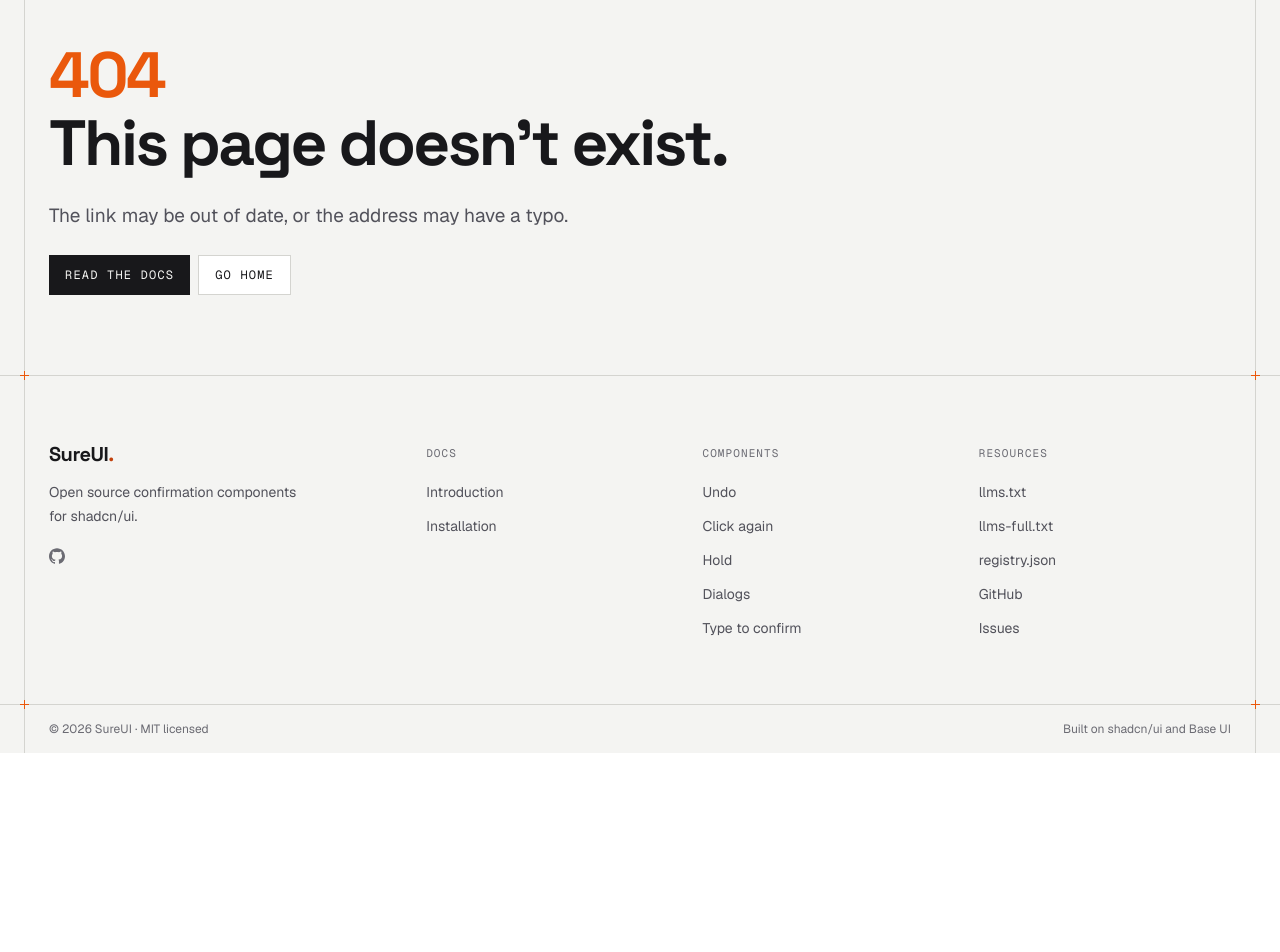
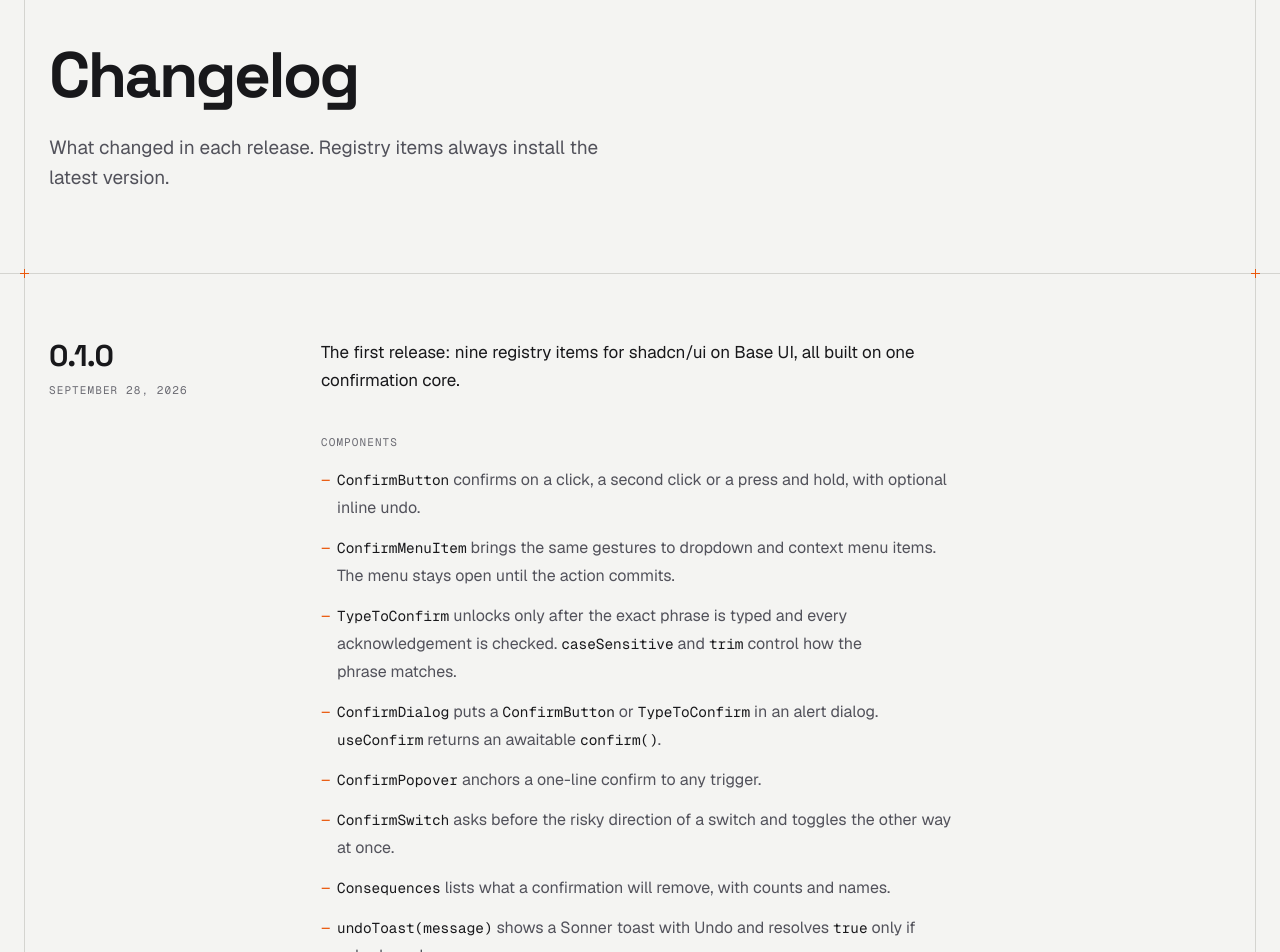
Before and after one commit to aidankmcalister/sureui, a Next.js app: page /changelog in a window 1280 px wide. Before the commit this address had no page. Shown: the part 100-1052 px from the top of the page. Before the commit the page ends 853 px from the top, so only its background shows below. Built offline with nearby package versions, Linux system fonts and the light colour scheme.

Commit message:
feat: add a changelog page and bump to 0.1.0

```diff
--- a/app/blocks/page.tsx
+++ b/app/blocks/page.tsx
@@ -17,9 +17,7 @@
           coming soon.
         </h1>
         <p className="max-w-140 text-[19px] leading-7.5 text-pretty text-(--ink-muted)">
-          Ready-made sections built from SureUI components, like a settings
-          danger zone or an account deletion flow. You&apos;ll add them with the
-          shadcn CLI, the same way as the components.
+          Ready-made sections built from SureUI components.
         </p>
         <Actions />
       </Band>
--- /dev/null
+++ b/app/changelog/page.tsx
@@ -0,0 +1,81 @@
+import type { Metadata } from "next"
+
+import { InlineCode } from "@/components/site/docs/sections"
+import { Band, Label } from "@/components/site/layout/frame"
+import { releases } from "@/lib/site/changelog"
+
+export const metadata: Metadata = {
+  title: "Changelog",
+  description: "What changed in each SureUI release.",
+}
+
+function formatDate(date: string) {
+  return new Date(`${date}T00:00:00Z`).toLocaleDateString("en-US", {
+    year: "numeric",
+    month: "long",
+    day: "numeric",
+    timeZone: "UTC",
+  })
+}
+
+export default function Changelog() {
+  return (
+    <main className="flex flex-1 flex-col">
+      <Band className="grid gap-6 px-3 py-14 sm:px-6 sm:py-16 lg:py-20">
+        <h1 className="font-display text-4xl leading-10 font-bold tracking-[-0.04em] text-balance sm:text-[44px] sm:leading-12 lg:text-[64px] lg:leading-17">
+          Changelog
+        </h1>
+        <p className="max-w-140 text-[19px] leading-7.5 text-pretty text-(--ink-muted)">
+          What changed in each release. Registry items always install the latest
+          version.
+        </p>
+      </Band>
+      {releases.map((release) => (
+        <Band
+          key={release.version}
+          grow
+          className="grid gap-8 px-3 py-12 sm:px-6 lg:grid-cols-[240px_minmax(0,1fr)] lg:py-16"
+        >
+          <div
+            id={`v${release.version}`}
+            className="grid scroll-mt-24 content-start gap-2"
+          >
+            <h2 className="font-display text-3xl font-bold tracking-tight">
+              <a href={`#v${release.version}`} className="hover:text-(--mark)">
+                {release.version}
+              </a>
+            </h2>
+            <Label>
+              <time dateTime={release.date}>{formatDate(release.date)}</time>
+            </Label>
+          </div>
+          <div className="grid max-w-160 gap-10">
+            <p className="text-[17px] leading-7 text-pretty">
+              {release.summary}
+            </p>
+            {release.sections.map((section) => (
+              <section key={section.label} className="grid gap-4">
+                <Label>{section.label}</Label>
+                <ul className="grid gap-3 text-base leading-7 text-pretty text-(--ink-muted) [&_code]:font-mono [&_code]:text-[0.9em] [&_code]:text-(--ink)">
+                  {section.items.map((item) => (
+                    <li
+                      key={item}
+                      className="grid grid-cols-[16px_minmax(0,1fr)]"
+                    >
+                      <span aria-hidden className="text-(--mark)">
+                        –
+                      </span>
+                      <span>
+                        <InlineCode>{item}</InlineCode>
+                      </span>
+                    </li>
+                  ))}
+                </ul>
+              </section>
+            ))}
+          </div>
+        </Band>
+      ))}
+    </main>
+  )
+}
--- a/components/site/layout/footer.tsx
+++ b/components/site/layout/footer.tsx
@@ -26,6 +26,7 @@
       { href: "/llms.txt", label: "llms.txt" },
       { href: "/llms-full.txt", label: "llms-full.txt" },
       { href: "/r/registry.json", label: "registry.json" },
+      { href: "/changelog", label: "Changelog" },
       { href: githubUrl, label: "GitHub" },
       { href: `${githubUrl}/issues`, label: "Issues" },
     ],
--- /dev/null
+++ b/lib/site/changelog.ts
@@ -0,0 +1,43 @@
+export type Release = {
+  version: string
+  date: string
+  summary: string
+  sections: { label: string; items: string[] }[]
+}
+
+export const releases: Release[] = [
+  {
+    version: "0.1.0",
+    date: "2026-09-28",
+    summary:
+      "The first release: nine registry items for shadcn/ui on Base UI, all built on one confirmation core.",
+    sections: [
+      {
+        label: "Components",
+        items: [
+          "`ConfirmButton` confirms on a click, a second click or a press and hold, with optional inline undo.",
+          "`ConfirmMenuItem` brings the same gestures to dropdown and context menu items. The menu stays open until the action commits.",
+          "`TypeToConfirm` unlocks only after the exact phrase is typed and every acknowledgement is checked. `caseSensitive` and `trim` control how the phrase matches.",
+          "`ConfirmDialog` puts a `ConfirmButton` or `TypeToConfirm` in an alert dialog. `useConfirm` returns an awaitable `confirm()`.",
+          "`ConfirmPopover` anchors a one-line confirm to any trigger.",
+          "`ConfirmSwitch` asks before the risky direction of a switch and toggles the other way at once.",
+          "`Consequences` lists what a confirmation will remove, with counts and names.",
+          "`undoToast(message)` shows a Sonner toast with Undo and resolves `true` only if nobody undoes.",
+          "`Undoable` collapses a removed row in place to a label and an Undo button.",
+        ],
+      },
+      {
+        label: "Behavior",
+        items: [
+          "`onConfirm` can return a promise. The control stays pending and keeps focus until it settles, and goes back to idle if it throws.",
+          "Undo windows pause on hover, on keyboard focus and while the tab is hidden. Each pause can be turned off per control.",
+          "A hold confirms when you let go (`confirmOnRelease`), and `holdFallback` lets screen reader and keyboard users confirm it with a second click.",
+          "A quick double click confirms `click-again`, and an armed button disarms when focus leaves (`cancelOnBlur`).",
+          "Undo is announced to screen readers, and key repeat can't confirm or undo anything.",
+          "Every label and announcement is a prop.",
+          "Undo windows are kept between 4 and 60 seconds, and other durations are capped at 60 seconds.",
+        ],
+      },
+    ],
+  },
+]
--- a/package.json
+++ b/package.json
@@ -1,6 +1,6 @@
 {
   "name": "sureui",
-  "version": "0.0.1",
+  "version": "0.1.0",
   "type": "module",
   "private": true,
   "packageManager": "pnpm@10.30.3",
```
